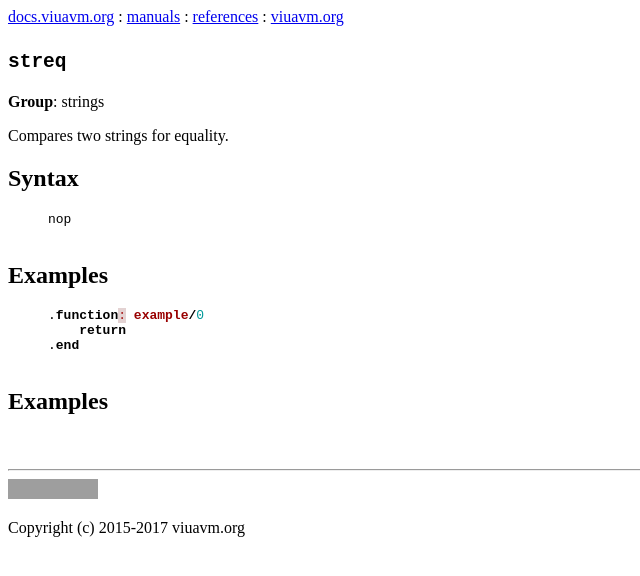
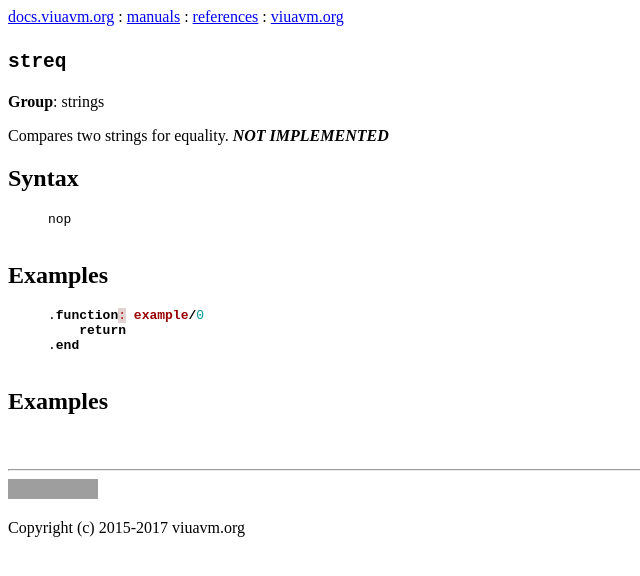
Before and after one commit to marekjm/docs.viuavm.org, a Jekyll site: the page built from _isa/streq.html, in a window 1280 px wide. Shown: the top 576 px of the page, without its empty margins (0-640 px from the left). Built offline with Jekyll 4.4.1, drawn with Linux system fonts in a browser that asks for light colours; grey boxes are pictures that could not be loaded.

Commit message:
Mark relevant instructions as not-implemented

```diff
--- a/_isa/bool.html
+++ b/_isa/bool.html
@@ -3,7 +3,7 @@ title: bool
 layout: default
 isa_group: logic
 summary: >
-    Converts any value into a Boolean value.
+    Converts any value into a Boolean value. <em><strong>NOT IMPLEMENTED</strong></em>
 ---
 
 <section class="chapter">
--- a/_isa/streq.html
+++ b/_isa/streq.html
@@ -3,7 +3,7 @@ title: streq
 layout: default
 isa_group: strings
 summary: >
-    Compares two strings for equality.
+    Compares two strings for equality. <em><strong>NOT IMPLEMENTED</strong></em>
 ---
 
 <section class="chapter">
```
